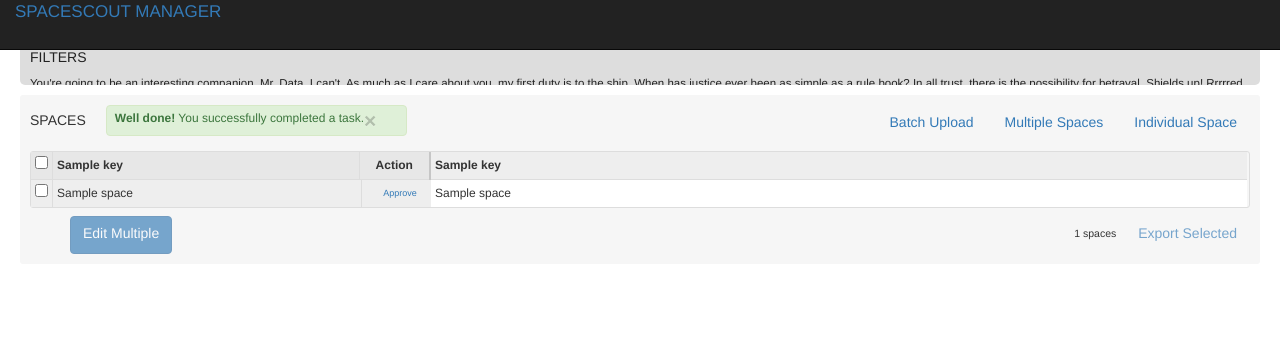
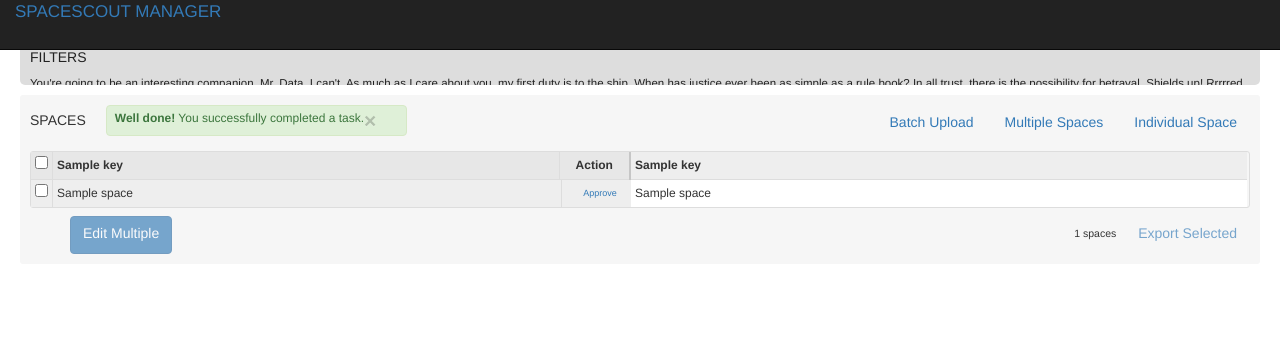
Before and after one commit to uw-it-aca/spacescout_admin, a Django app: template templates/spaces.html in a window 1280 px wide. Shown: the top 350 px of the page. Run offline with Django 3.2, Linux system fonts and the light colour scheme; the template is opened without the code that fills it: most values are stand-ins (such as "Sample title", 1, 10 or a date in 2020); style sheets or scripts are compiled from the project's sources; some libraries are stand-ins or nearby versions.

Commit message:
fixing some column width issues

```diff
--- a/static/css/styles.less
+++ b/static/css/styles.less
@@ -98,23 +98,35 @@ body { padding-top: 40px; }
     }
 
     .col-checkbox { width: 20px;  text-align: center; }
+
     .col-id { width: 40px; }
-    .col-space {
+    .col-name { color: red;
         .label { font-size: 8px; font-weight: normal; padding: 0 4px; text-transform: uppercase; }
     }
-    .col-publish { width: 70px; text-align: center;
+
+    .col-location_description { width: 250px;
+        span { display: inline-block; width: 240px; overflow: hidden; text-overflow: ellipsis;  color: green; }
+    }
+
+    .col-action { width: 70px; text-align: center;
         .btn-mini { width: 40px; font-size: 9px; padding: 0 6px; line-height: 17px; }
     }
 
-    .col-building { }
-    .col-type { width:  250px;
+    .col-building_name { color: purple; width: 250px;
+        span { width: 240px; display: inline-block; overflow: hidden; text-overflow: ellipsis; }
+    }
+    .col-type { width:  250px; color: blue;
         select { height: 24px; }
     }
     .col-floor { width: 250px; }
-    .col-orientation { width: 200px; }
-    .col-notes { width: 350px;
+    .col-has_whiteboards { width: 200px; }
+
+
+    .col-access_notes { width: 550px;
         span { width: 345px; overflow: hidden; display: block; text-overflow: ellipsis; }
     }
+
+    .col-last_modified { width: 200px; }
 
     /*.col-building { width: 10%; }
     .col-type { width:  10% }
--- a/static/js/main.js
+++ b/static/js/main.js
@@ -324,9 +324,9 @@ $special = $event.special.debouncedresize = {
 
     	// set widths for table container
         $(".fixedArea").width(tableContainerW);
-        $(".fixedContainer").width(tableContainerW - 402);
-        $(".fixedContainer .fixedHead").width(tableContainerW - 402);
-        $("#table_scroller").width(tableContainerW - 402);
+        $(".fixedContainer").width(tableContainerW - 602);
+        $(".fixedContainer .fixedHead").width(tableContainerW - 602);
+        $("#table_scroller").width(tableContainerW - 602);
 
         /*$("#table_scroller").height(tableContainerH - 30);
         $(".fixedTable").height(tableContainerH - 30);
--- a/templates/edit.html
+++ b/templates/edit.html
@@ -22,7 +22,7 @@
 
     <div id="table_scroller_container" class="tableDiv">
         <div class="fixedArea clearfix">
-            <div class="fixedColumn" style="float: left; width: 400px;">
+            <div class="fixedColumn" style="float: left; width: 550px;">
                 <div class="fixedHead">
                     <table style="width:100%;">
                         <tbody>
@@ -33,13 +33,13 @@
                         </tbody>
                     </table>
                 </div>
-                <div class="fixedTable" style="width: 400px; overflow: hidden; border-collapse: collapse; padding: 0px;">
+                <div class="fixedTable" style="width: 550px; overflow: hidden; border-collapse: collapse; padding: 0px;">
                     <table style="width:100%;">
                         <tbody>
                             {% for i in count %}
                             <tr>
                                 <td class="col-id muted">{{i}}</td>
-                                <td class="col-space" id=""><input type="text" value="space name here"></td>
+                                <td class="col-name" id=""><input type="text" value="space name here"></td>
                             </tr>
                             {% endfor %}
                         </tbody>
--- a/templates/spaces.html
+++ b/templates/spaces.html
@@ -32,7 +32,7 @@
 
     <div id="table_scroller_container" class="tableDiv">
         <div class="fixedArea clearfix">
-            <div class="fixedColumn" style="float: left; width: 400px;">
+            <div class="fixedColumn" style="float: left; width: 600px;">
                 <div class="fixedHead">
                     <table style="width:100%;">
                         <thead>
@@ -42,12 +42,12 @@
                                 {% for key in fixed_keys %}
                                 <td class="col-{{ key }}" id="">{{ key }}</td>
                                 {% endfor %}
-                                <td class="col-publish muted" id="">Action</td>
+                                <td class="col-action muted" id="">Action</td>
                             </tr>
                         </thead>
                     </table>
                 </div>
-                <div class="fixedTable" style="width: 400px; overflow: hidden; border-collapse: collapse; padding: 0px;">
+                <div class="fixedTable" style="width: 600px; overflow: hidden; border-collapse: collapse; padding: 0px;">
                     <table style="width:100%;">
                         <tbody>
                             <!-- loop of spaces -->
@@ -55,9 +55,9 @@
                             <tr>
                                 <td class="col-checkbox" id=""><input type="checkbox"></td>
                                 {% for key in fixed_keys %}
-                                <td class="col-{{ key }}" id="">{{ space|lookup:key }}</td>
+                                <td class="col-{{ key }}" id=""><span>{{ space|lookup:key }}</span></td>
                                 {% endfor %}
-                                <td class="col-publish" id=""><a href="#" id="" class="btn btn-mini">Approve</a></td>
+                                <td class="col-action" id=""><a href="#" id="" class="btn btn-mini">Approve</a></td>
                             </tr>
                             {% endfor %}
                             <!-- end loop -->
@@ -88,7 +88,7 @@
                             {% for space in spots %}
                             <tr>
                                 {% for key in scrollable_keys %}
-                                <td class="col-{{ key }}" id="">{{ space|lookup:key }}</td>
+                                <td class="col-{{ key }}" id=""><span>{{ space|lookup:key }}</span></td>
                                 {% endfor %}
                             </tr>
                             {% endfor %}
--- a/templatetags/ss_admin_extras.py
+++ b/templatetags/ss_admin_extras.py
@@ -13,6 +13,6 @@ def lookup(dictionary, key):
             try:
                 return dictionary['extended_info'][key]
             except KeyError:
-                return ''
+                return 'no value'
     else:
         return None
```
